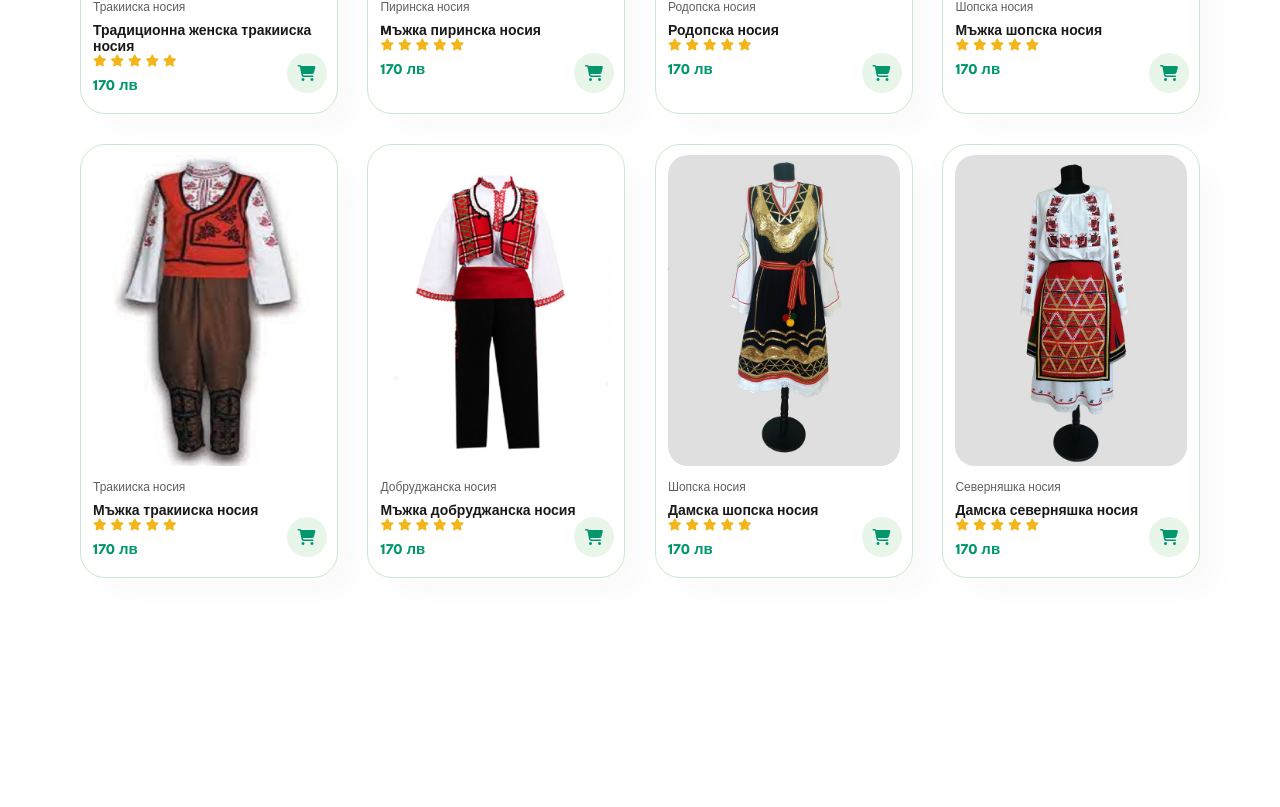
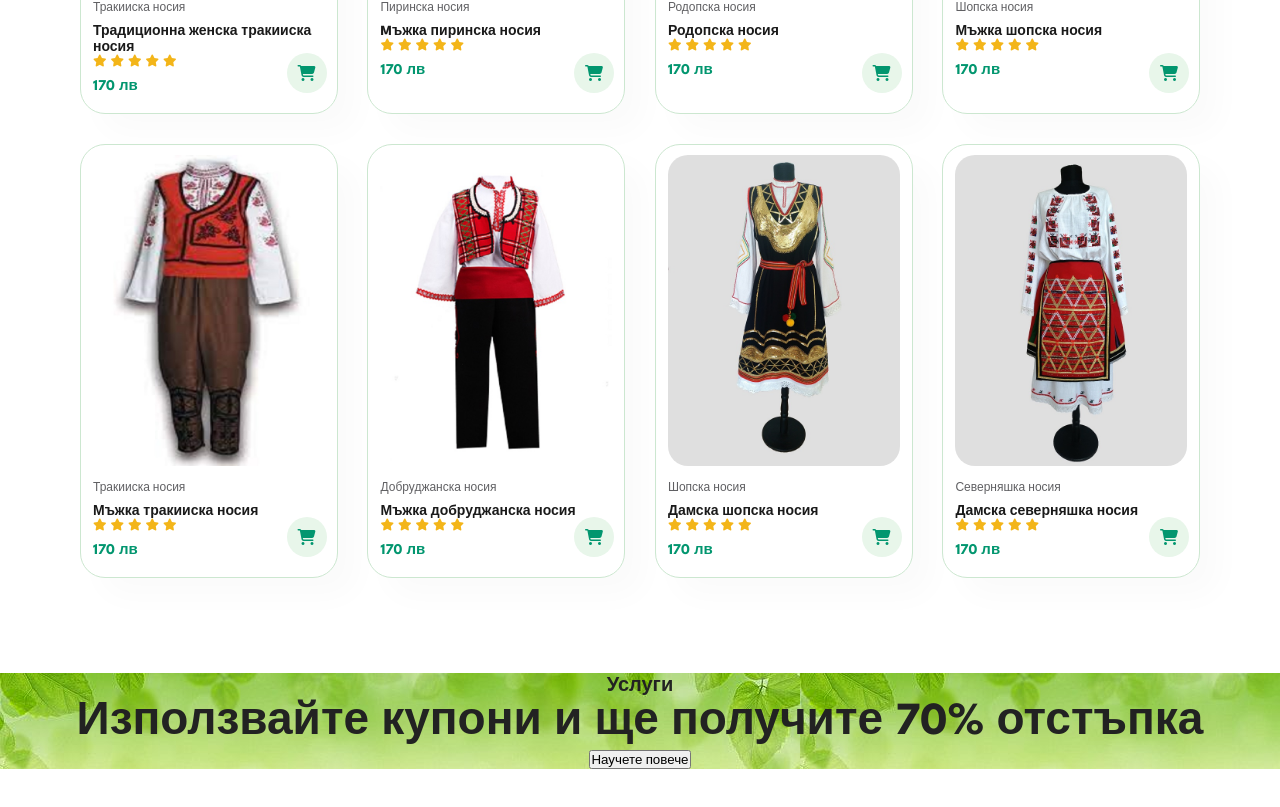
Before and after one commit to Krasimir-Kostadinow/Ecommerce_Website, a plain HTML site: page index.html in a window 1280 px wide. Shown: the part 1673-2480 px from the top of the page. Before the commit the page ends 2306 px from the top, so only its background shows below. Drawn offline with Linux system fonts and the light colour scheme.

Commit message:
create section 'baner'

```diff
--- a/index.html
+++ b/index.html
@@ -194,6 +194,12 @@
         </div>
     </section>
 
+    <section id="banner" class="section-m1">
+        <h4>Услуги</h4>
+        <h2>Използвайте купони и ще получите <span>70% отстъпка</span></h2>
+        <button>Научете повече</button>
+    </section>
+
     <script src="script.js"></script>
 </body>
 
--- a/style.css
+++ b/style.css
@@ -263,3 +263,13 @@ body {
     padding-top: 20px;
     flex-wrap: wrap;
 }
+
+#banner {
+    display: flex;
+    flex-direction: column;
+    justify-content: center;
+    align-items: center;
+    text-align: center;
+    background-image: url("img/banner/nature.jpg");
+
+}
```
Also changed, not shown: img/banner/nature.jpg (added), 1 other file.
